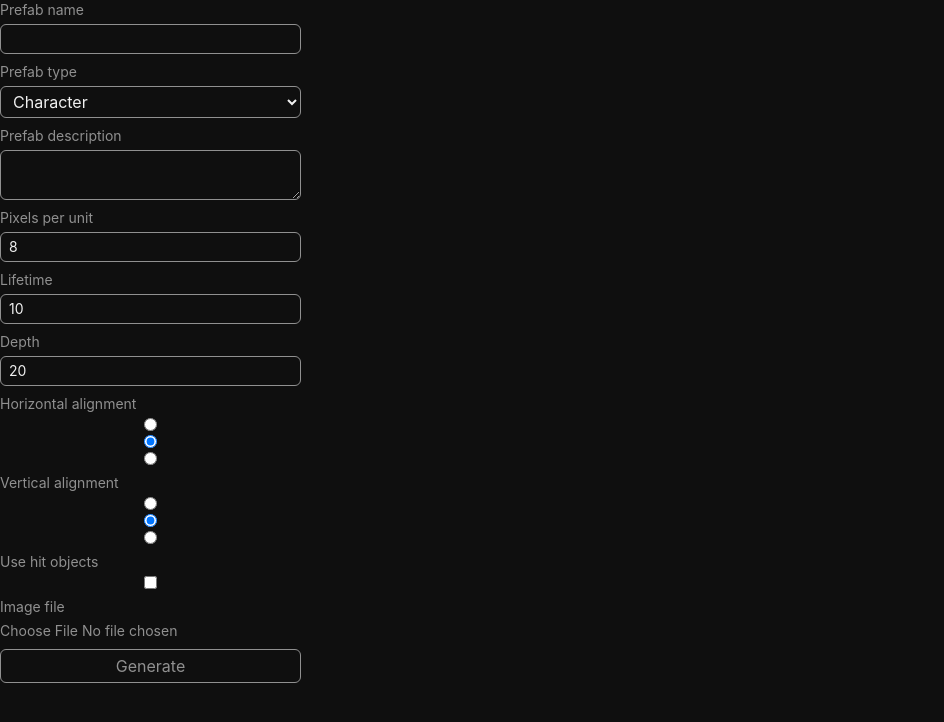
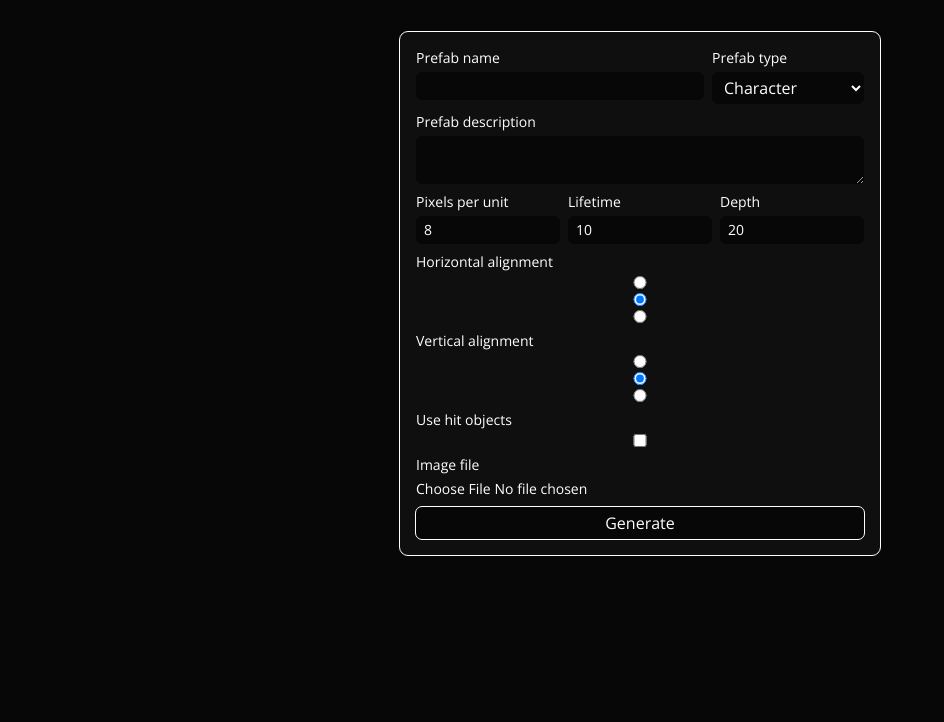
Before and after one commit to Reimnop/sparite, a SvelteKit app: page / in a window 1280 px wide. Shown: the top 722 px of the page, without its empty margins (0-944 px from the left). Built offline with nearby package versions, Linux system fonts and the light colour scheme.

Commit message:
Shitty ui

```diff
--- /dev/null
+++ b/src/lib/styles/base.css
@@ -0,0 +1,35 @@
+* {
+  @apply box-border duration-100;
+}
+
+body {
+  @apply bg-background-dark text-foreground font-display p-0;
+}
+
+h1, h2, h3, h4, h5, h6 {
+  @apply font-bold;
+}
+
+h1 {
+  @apply text-4xl;
+}
+
+h2 {
+  @apply text-3xl;
+}
+
+h3 {
+  @apply text-2xl;
+}
+
+h4 {
+  @apply text-xl;
+}
+
+h5 {
+  @apply text-lg;
+}
+
+a {
+  @apply underline;
+}
--- /dev/null
+++ b/src/lib/styles/form.css
@@ -0,0 +1,31 @@
+/* form */
+form {
+  @apply flex flex-col gap-2;
+}
+
+label {
+  @apply text-sm flex flex-col gap-1;
+}
+
+/* text input */
+input[type="text"], input[type="number"], textarea {
+  @apply shadow-foreground rounded-md px-2 py-1 bg-background-dark text-foreground outline-none!;
+}
+
+input[type="text"]:focus, input[type="number"]:focus, textarea:focus {
+  @apply shadow-[0_2px_0];
+}
+
+/* select */
+select {
+  @apply shadow-foreground rounded-md px-2 py-1 bg-background-dark text-foreground text-base;
+}
+
+select:focus {
+  @apply shadow-[0_2px_0];
+}
+
+/* button */
+button {
+  @apply cursor-pointer bg-background-dark rounded-md px-2 py-1 text-foreground outline outline-foreground;
+}
--- a/src/routes/+layout.svelte
+++ b/src/routes/+layout.svelte
@@ -1,9 +1,17 @@
 <script lang="ts">
-	import './layout.css';
-	import favicon from '$lib/assets/favicon.svg';
+	import "./layout.css";
+
+	import favicon from "$lib/assets/favicon.svg";
 
 	let { children } = $props();
 </script>
 
-<svelte:head><link rel="icon" href={favicon} /></svelte:head>
+<svelte:head>
+	<link rel="icon" href={favicon} />
+
+	<link rel="preconnect" href="https://fonts.googleapis.com">
+	<link rel="preconnect" href="https://fonts.gstatic.com" crossorigin="anonymous">
+	<link href="https://fonts.googleapis.com/css2?family=Open+Sans:ital,wght@0,300..800;1,300..800&display=swap" rel="stylesheet">
+</svelte:head>
+
 {@render children()}
--- a/src/routes/+page.svelte
+++ b/src/routes/+page.svelte
@@ -117,7 +117,9 @@
 	}
 </script>
 
-<SpariteForm onSubmit={handleSubmit} />
+<div class="w-full min-h-screen flex flex-col p-8 items-center">
+	<SpariteForm class="max-w-120 w-full" onSubmit={handleSubmit} />
+</div>
 
 {#if prefabString}
 	<h2 class="mt-8 text-lg font-bold">Generated Prefab JSON:</h2>
--- a/src/routes/SpariteForm.svelte
+++ b/src/routes/SpariteForm.svelte
@@ -5,10 +5,12 @@
 
   interface Props {
     onSubmit: (formData: FormData) => void;
+    class: string;
   }
 
   let {
-    onSubmit = () => {}
+    onSubmit = () => {},
+    class: className = ""
   }: Props = $props();
 
 	function handleSubmit(event: SubmitEvent & { currentTarget: EventTarget & HTMLFormElement; }) {
@@ -17,8 +19,10 @@
 	}
 </script>
 
-<form class="w-fit" onsubmit={handleSubmit}>
-  <label>
+<form class="p-4 bg-background outline outline-foreground rounded-lg {className}" onsubmit={handleSubmit}>
+
+  <div class="flex flex-row gap-2">
+    <label class="w-full">
       Prefab name
       <input type="text" name={FormName.PrefabName}>
     </label>
@@ -40,26 +44,27 @@
         <option value={PrefabType.Misc3}>Misc 3</option>
       </select>
     </label>
+  </div>
 
   <label>
     Prefab description
     <textarea name={FormName.PrefabDescription}></textarea>
   </label>
 
+  <div class="grid grid-cols-3 gap-2">
     <label>
       Pixels per unit
       <input type="number" name={FormName.PixelsPerUnit} min="0" value="8">
     </label>
-
     <label>
       Lifetime
       <input type="number" name={FormName.Lifetime} min="0" value="10">
     </label>
-
     <label>
       Depth
       <input type="number" name={FormName.Depth} min="0" value="20">
     </label>
+  </div>
 
   <label>
     Horizontal alignment
--- a/src/routes/layout.css
+++ b/src/routes/layout.css
@@ -1,77 +1,12 @@
 @import "tailwindcss";
 
 @theme {
-  --font-display: "Inter", sans-serif;
+  --font-display: "Open Sans", sans-serif;
 
   --color-background: #0f0f0f;
-  --color-foreground: #f0f0f0;
-  --color-foreground-sub: #909090;
+  --color-background-dark: #070707;
+  --color-foreground: #ffffff;
 }
 
-* {
-  @apply box-border;
-}
-
-body {
-  @apply bg-background text-foreground font-display p-0;
-}
-
-h1, h2, h3, h4, h5, h6 {
-  @apply font-bold;
-}
-
-h1 {
-  @apply text-4xl;
-}
-
-h2 {
-  @apply text-3xl;
-}
-
-h3 {
-  @apply text-2xl;
-}
-
-h4 {
-  @apply text-xl;
-}
-
-h5 {
-  @apply text-lg;
-}
-
-a {
-  @apply underline;
-}
-
-/* form */
-form {
-  @apply flex flex-col gap-2 text-foreground-sub;
-}
-
-label {
-  @apply text-sm flex flex-col gap-1;
-}
-
-/* text input */
-input[type="text"], input[type="number"], textarea {
-  @apply border border-foreground-sub rounded-md px-2 py-1 bg-background text-foreground duration-75 !outline-none;
-}
-
-input[type="text"]:focus, input[type="number"]:focus, textarea:focus {
-  @apply border-foreground;
-}
-
-/* select */
-select {
-  @apply border border-foreground-sub rounded-md px-2 py-1 bg-background text-foreground duration-75 text-base;
-}
-
-select:focus {
-  @apply border-foreground;
-}
-
-/* button */
-button {
-  @apply border border-foreground-sub duration-75 rounded-md px-2 py-1 text-foreground-sub hover:border-foreground hover:text-foreground;
-}
+@import "$lib/styles/base.css";
+@import "$lib/styles/form.css";
```
Lines whose indentation alone changed are shown as unchanged.
